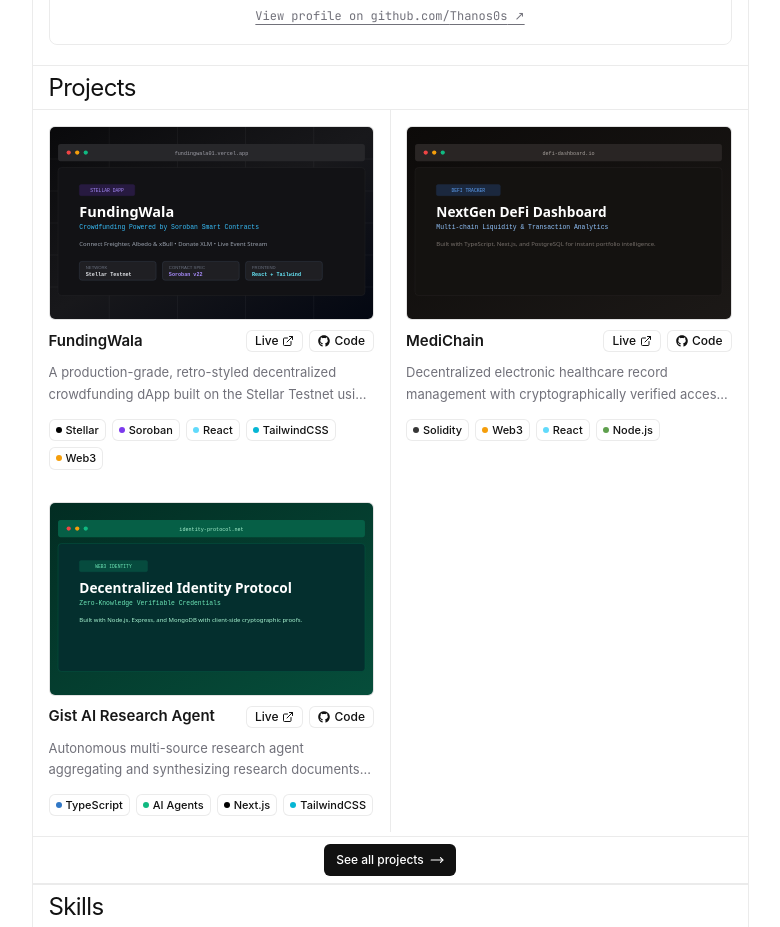
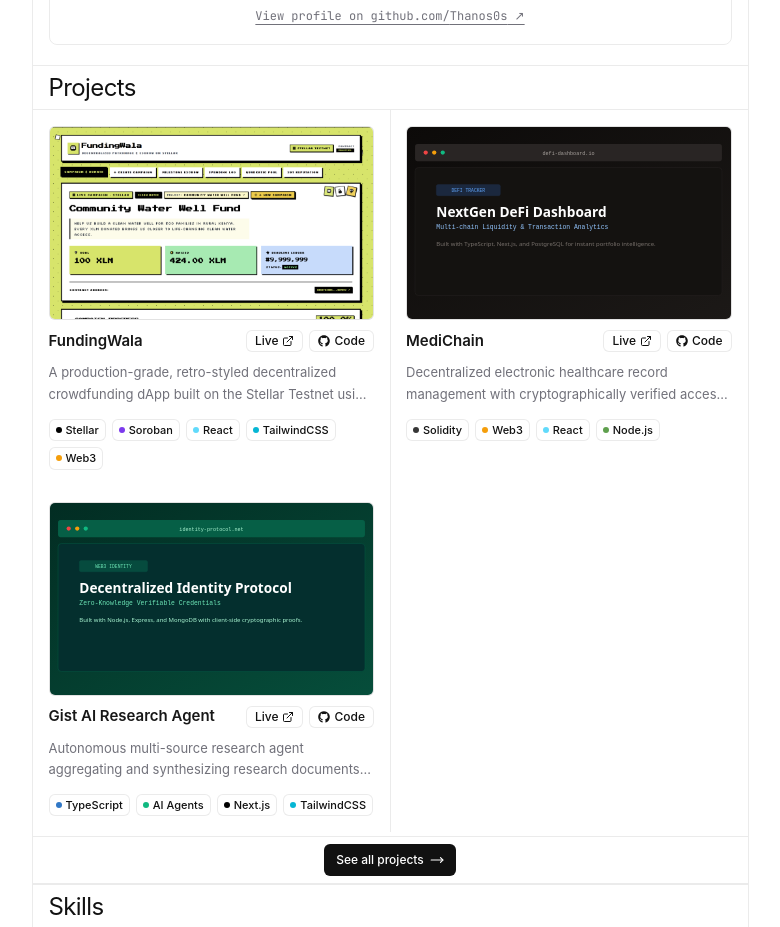
Before and after one commit to Thanos0s/portfolio, a Next.js app: page / in a window 1280 px wide. Shown: the part 1320-2247 px from the top of the page, without its empty margins (250-1030 px from the left). Built offline with nearby package versions, Linux system fonts and the light colour scheme; a web font is replaced by a local one.

Commit message:
feat: add real FundingWala dashboard screenshot to project preview

```diff
--- a/src/data/portfolio.ts
+++ b/src/data/portfolio.ts
@@ -83,7 +83,7 @@
       title: 'FundingWala',
       description:
         'A production-grade, retro-styled decentralized crowdfunding dApp built on the Stellar Testnet using Soroban smart contracts. Donors connect Stellar wallets (Freighter, Albedo, xBull) to fund campaigns in XLM with on-chain event streams.',
-      image: '/projects/fundingwala.svg',
+      image: '/projects/fundingwala.png',
       liveUrl: 'https://fundingwala01.vercel.app/',
       githubUrl: 'https://github.com/Thanos0s/FundingWala_',
       featured: true,
```
Also changed, not shown: public/projects/fundingwala.png (added).
